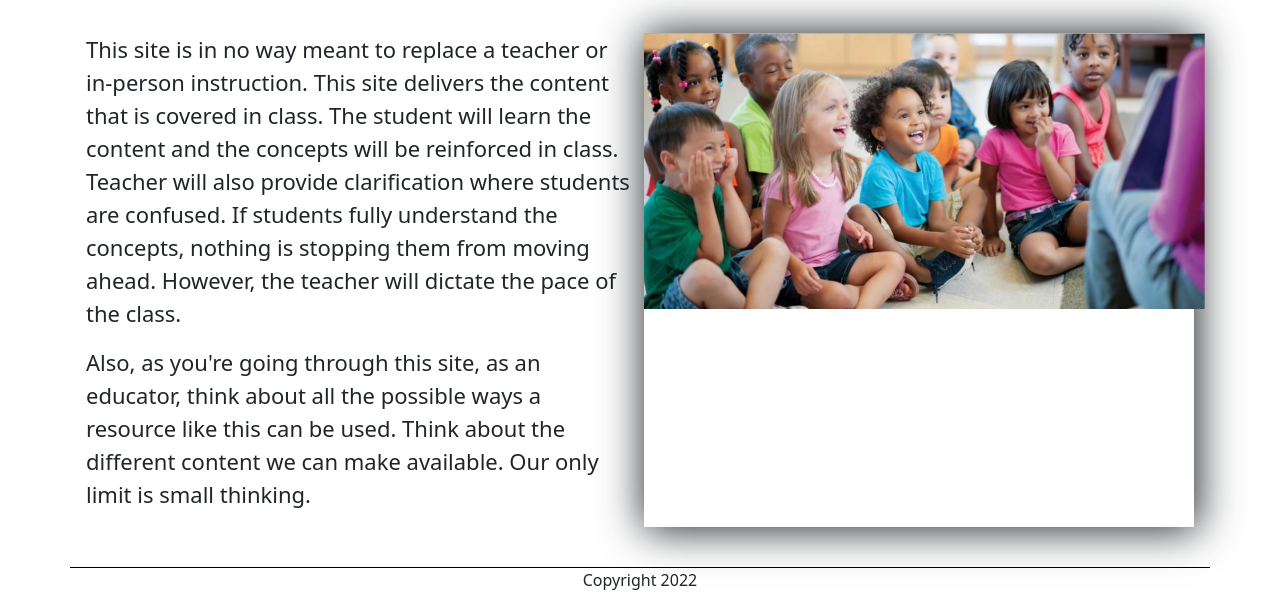
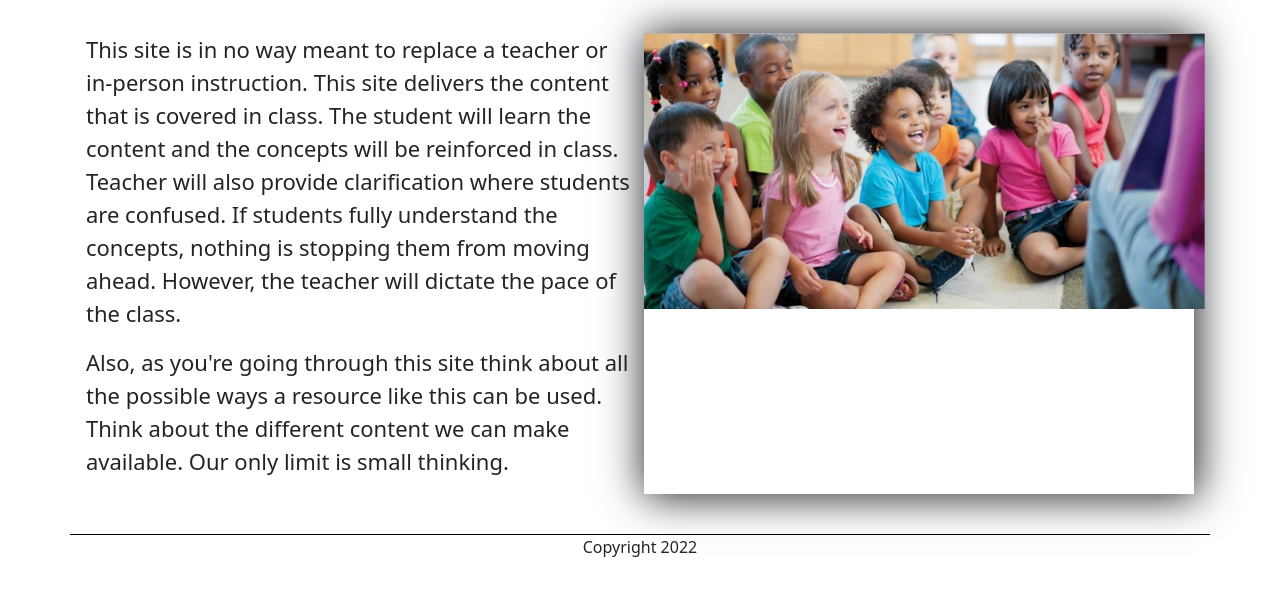
Before and after one commit to curtistgo/demoremotedoe, a plain HTML site: page index.html in a window 1280 px wide. Shown: the part 403-995 px from the top of the page. After the commit the page ends 962 px from the top, so only its background shows below. Drawn offline with nearby package versions, Linux system fonts and the light colour scheme.

Commit message:
Minor change to the paragraph about thinking about the site.

```diff
--- a/index.html
+++ b/index.html
@@ -91,7 +91,7 @@
                       This site is in no way meant to replace a teacher or in-person instruction. This site delivers the content that is covered in class. The student will learn the content and the concepts will be reinforced in class. Teacher will also provide clarification where students are confused. If students fully understand the concepts, nothing is stopping them from moving ahead. However, the teacher will dictate the pace of the class.
                   </P>
                   <p>
-                      Also, as you're going through this site, as an educator, think about all the possible ways a resource like this can be used. Think about the different content we can make available. Our only limit is small thinking.
+                      Also, as you're going through this site think about all the possible ways a resource like this can be used. Think about the different content we can make available. Our only limit is small thinking.
                   </p>
 
               </div>
```
